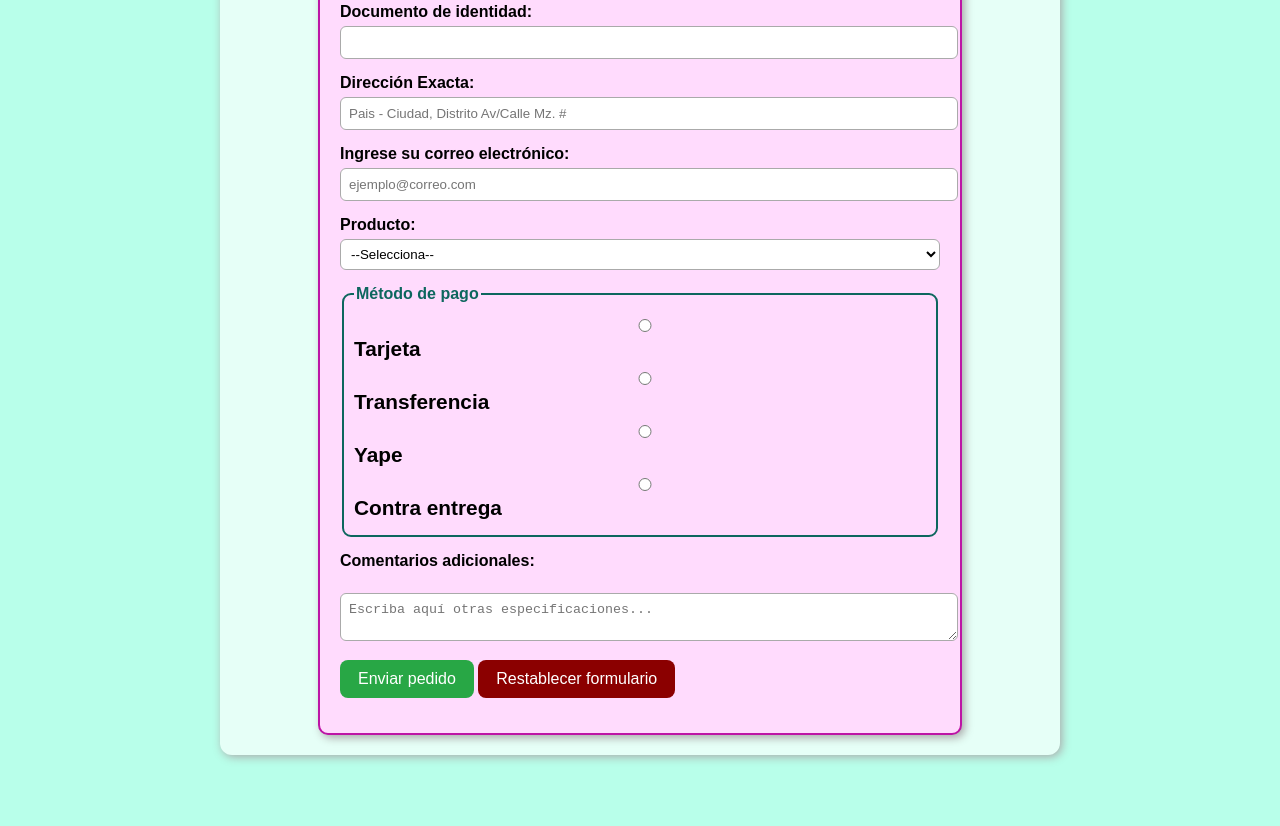
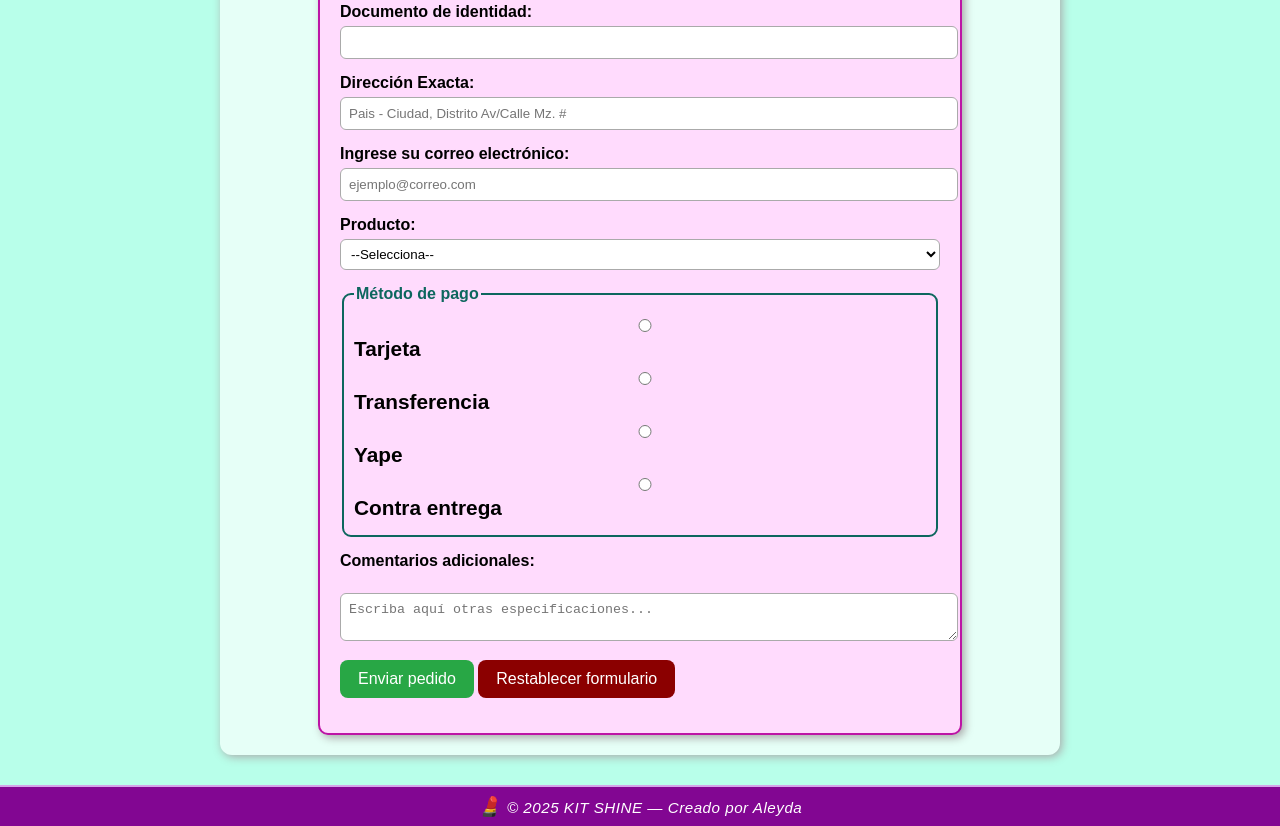
Before and after one commit to Aleyda1530/Proyecto_KIT-SHINE, a plain HTML site: page pedidos.html in a window 1280 px wide. Shown: the part 472-1298 px from the top of the page. Before the commit the page ends 1257 px from the top, so only its background shows below. Drawn offline with Linux system fonts and the light colour scheme.

Commit message:
Avance 10: Agregar y estilizar footer en las páginas restantes

```diff
--- a/css/styles.css
+++ b/css/styles.css
@@ -413,3 +413,29 @@ main p a {
 main p a:hover {
   text-decoration: underline;
 }
+
+/*FOOTER*/
+footer {
+  background-color: #820692;
+  color: #ffffff;
+  text-align: center;
+  padding: 0.5rem 0.5rem;
+  margin-top: 1rem;
+  font-family: "Poppins", Arial, sans-serif;
+  font-size: 0.95rem;
+  border-top: 2px solid #d3a5e9; /* línea superior sutil */
+}
+
+footer p {
+  margin: 0;
+  letter-spacing: 0.5px;
+}
+
+footer p::before {
+  content: "💄 "; /* toque de iconito */
+}
+
+footer:hover {
+  background-color: #bd6dff;
+  transition: background 0.3s ease;
+}
--- a/pedidos.html
+++ b/pedidos.html
@@ -77,4 +77,7 @@
       </form>
     </section>
   </main>
+  <footer>
+    <p>© 2025 KIT SHINE — Creado por Aleyda</p>
+  </footer>
 </html>
```
Also changed, not shown: contacto.html (+3 -0 lines), opiniones.html (+3 -0 lines).
